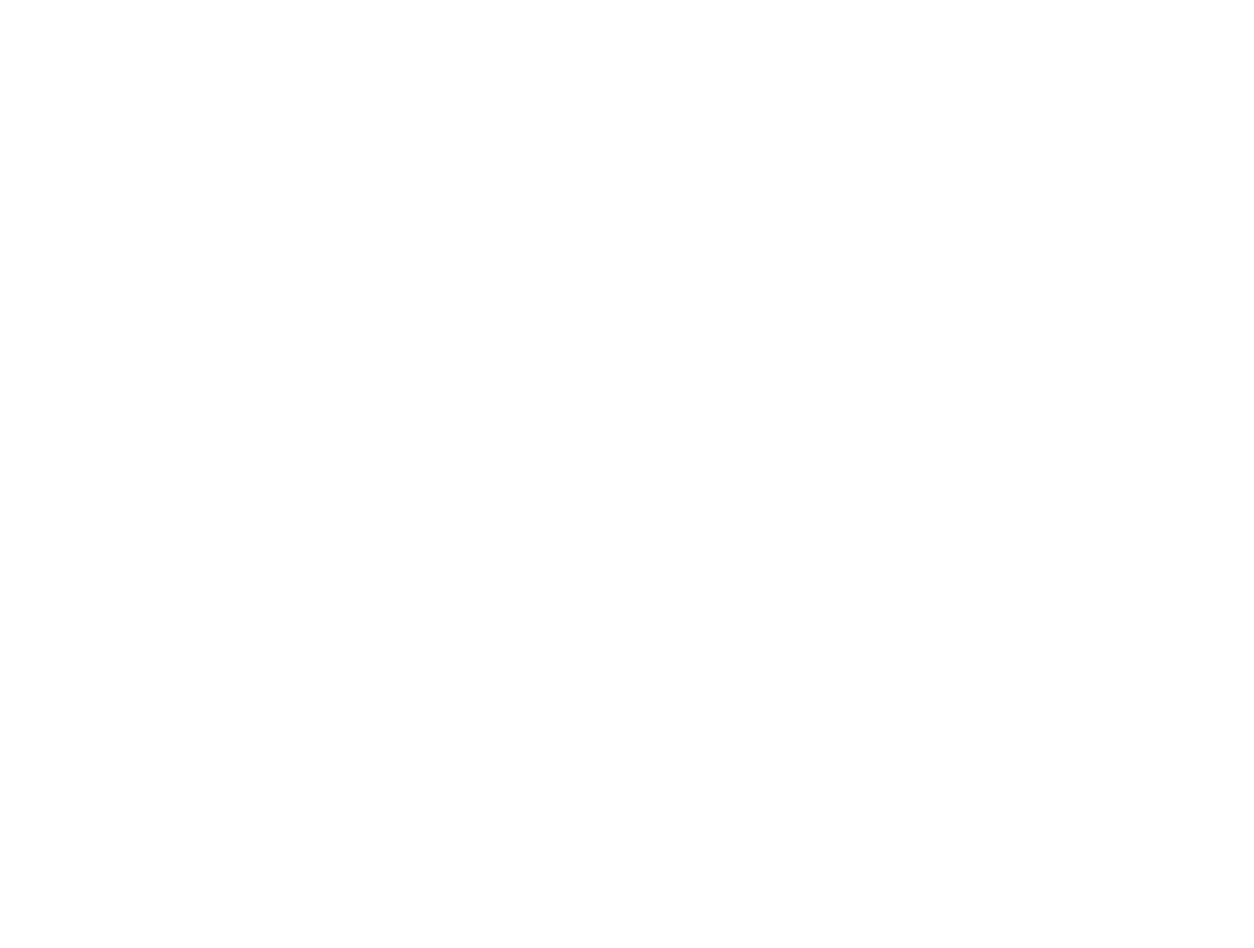
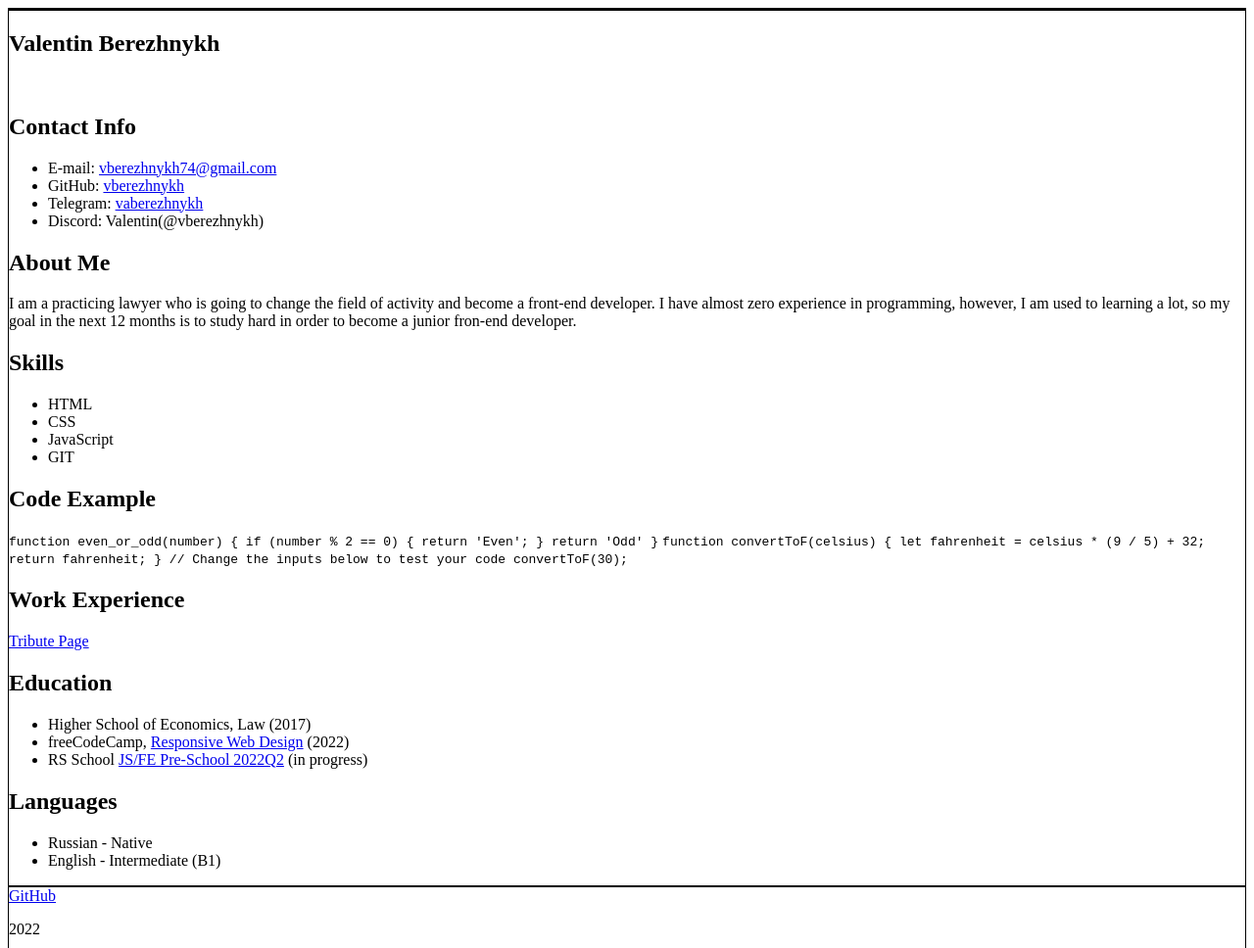
Before and after one commit to vberezhnykh/rsschool-cv, a plain HTML site: page index.html in a window 1280 px wide. Shown: the top 968 px of the page at 98% size. Before the commit the page ends 800 px from the top, so only its background shows below. Drawn offline with Linux system fonts and the light colour scheme.

Commit message:
feat: add basic page layout

```diff
--- a/index.html
+++ b/index.html
@@ -8,6 +8,80 @@
     <link rel="stylesheet" href="style.css">
 </head>
 <body>
+    <header class="header">
+        <nav>
 
+        </nav>
+    </header>
+    <main class="main">
+        <section class="section" id="profile">
+            <h1>Valentin Berezhnykh</h1>
+            <img src="" alt="">
+        </section>
+        <section class="section" id="contact-info">
+            <h2>Contact Info</h2>
+            <ul>
+                <li>E-mail: <a href="mailto:vberezhnykh74@gmail.com">vberezhnykh74@gmail.com</a></li>
+                <li>GitHub: <a href="https://github.com/vberezhnykh">vberezhnykh</a></li>
+                <li>Telegram: <a href="https://t.me/vaberezhnykh">vaberezhnykh</a></li>
+                <li>Discord: Valentin(@vberezhnykh)</li>
+            </ul>
+        </section>
+        <section class="section" id="summary">
+            <h2>About Me</h2>
+            <p>I am a practicing lawyer who is going to change the field of activity and become a front-end developer. I have almost zero experience in programming,
+                however, I am used to learning a lot, so my goal in the next 12 months is to study hard in order to become a junior fron-end developer.</p>
+        </section>
+        <section class="section" id="skills">
+            <h2>Skills</h2>
+            <ul>
+                <li>HTML</li>
+                <li>CSS</li>
+                <li>JavaScript</li>
+                <li>GIT</li>
+            </ul>
+        </section>
+        <section class="section" is="code">
+            <h2>Code Example</h2>
+            <code>function even_or_odd(number) {
+                if (number % 2 == 0) {
+                  return 'Even';
+                } return 'Odd'
+              }</code>
+              <code>
+                function convertToF(celsius) {
+                    let fahrenheit = celsius * (9 / 5) + 32;
+                    return fahrenheit;
+                  }
+
+                  // Change the inputs below to test your code
+                convertToF(30);
+              </code>
+        </section>
+        <section class="section" id="work-experience">
+            <h2>Work Experience</h2>
+            <a href="http://testdomainname.ru/">Tribute Page</a>
+        </section>
+        <section class="section" id="education">
+            <h2>Education</h2>
+            <ul>
+                <li>Higher School of Economics, Law (2017)</li>
+                <li>freeCodeCamp, <a href="https://www.freecodecamp.org/certification/vberezhnykh/responsive-web-design">Responsive Web Design</a> (2022)</li>
+                <li>RS School <a href="https://rs.school/js-stage0/">JS/FE Pre-School 2022Q2</a> (in progress)</li>
+            </ul>
+        </section>
+        <section class="section" id="languages">
+            <h2>Languages</h2>
+            <ul>
+                <li>Russian - Native</li>
+                <li>English - Intermediate (B1)</li>
+            </ul>
+        </section>
+    </main>
+    <footer class="footer">
+        <a href="https://github.com/vberezhnykh">GitHub</a>
+        <p>2022</p>
+        <a href="https://rs.school/js-stage0/"><img src="" alt="course logo"></a>
+    </footer>
 </body>
 </html>
--- a/style.css
+++ b/style.css
@@ -1,3 +1,3 @@
-body {
-
+header, main, footer {
+    border: 1px solid black;
 }
```
